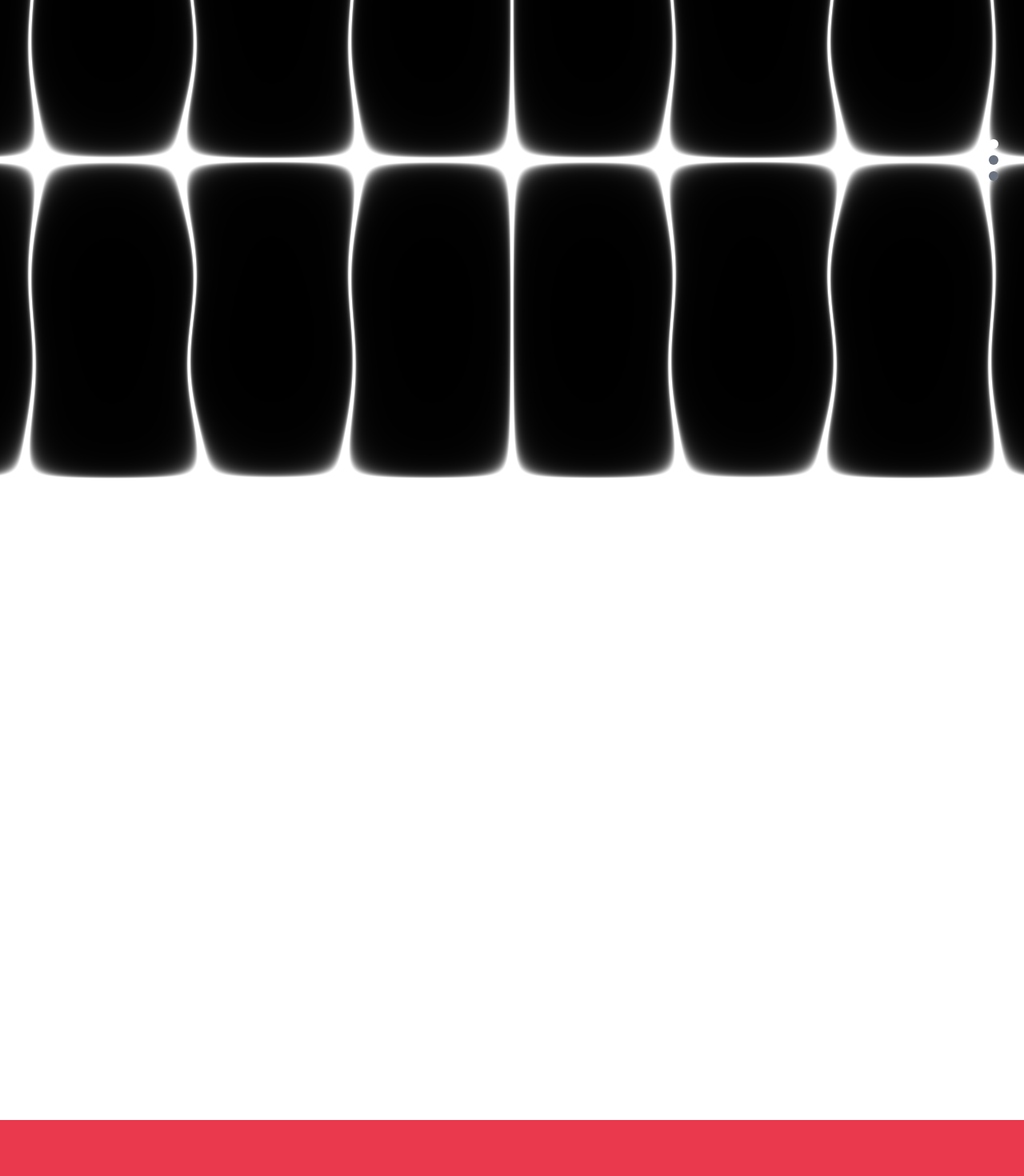
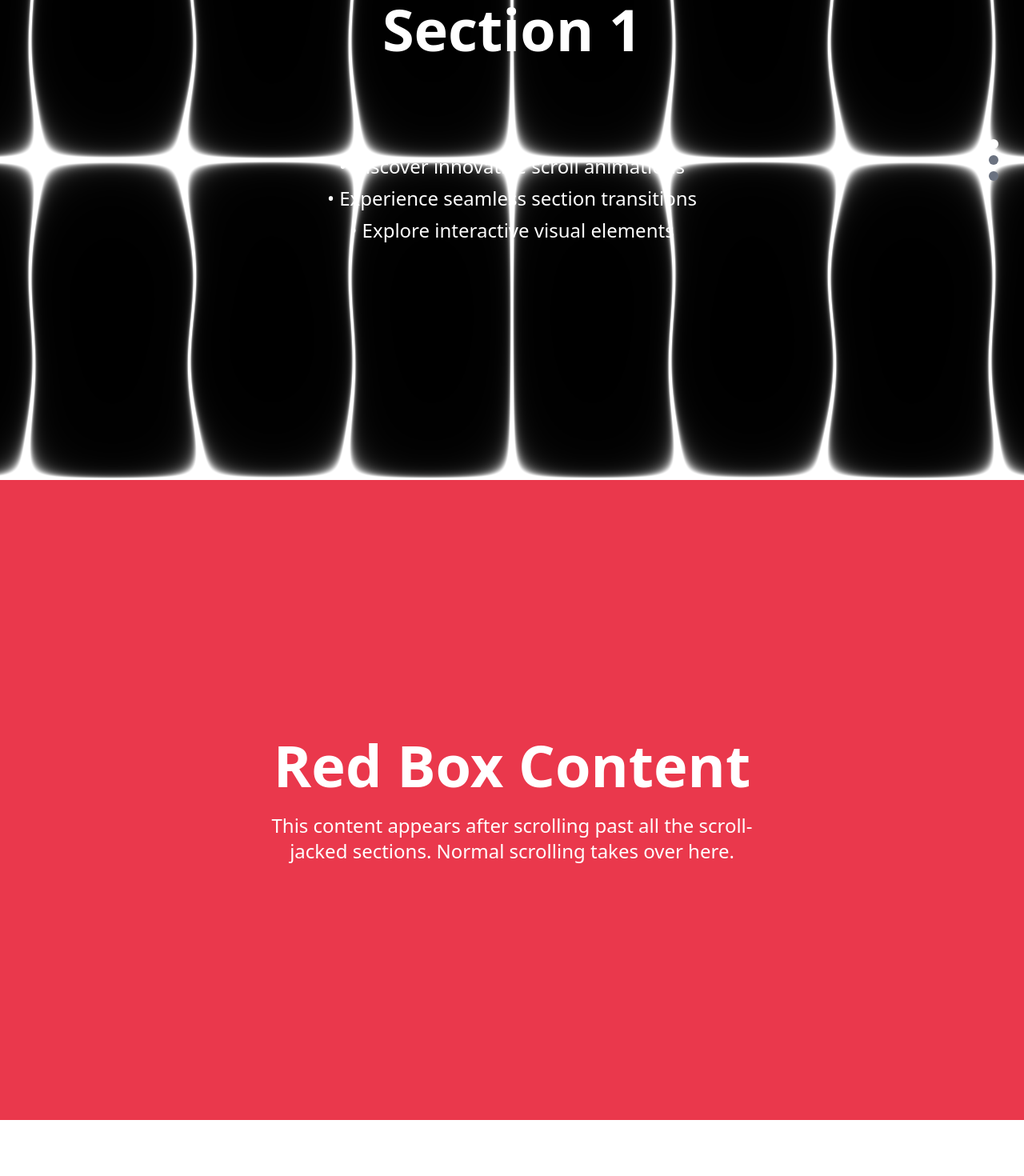
Before and after one commit to stephenat10kr/scroll-chladni-scape, a React (Vite) app: page / in a window 1280 px wide. Shown: the part 200-1670 px from the top of the page at 80% size. After the commit the page ends 1600 px from the top, so only its background shows below. Built offline with nearby package versions, Linux system fonts and the light colour scheme.

Commit message:
Reverted to commit 7b7450c95c0cc7dc1dd8f27c173f09eeb2c15761

```diff
--- a/src/components/ScrollJackContainer.tsx
+++ b/src/components/ScrollJackContainer.tsx
@@ -14,12 +14,10 @@ const ScrollJackContainer: React.FC<ScrollJackContainerProps> = ({ children, tit
     animationDirection,
     sectionCount,
     hasReachedEnd,
-    hasReachedStart,
     setActiveSection,
     setPreviousSection,
     setAnimationDirection,
-    setHasReachedEnd,
-    setHasReachedStart
+    setHasReachedEnd
   } = useScrollJack(children);
 
   const handleSectionChange = (index: number) => {
@@ -31,32 +29,18 @@ const ScrollJackContainer: React.FC<ScrollJackContainerProps> = ({ children, tit
 
   // Reset scroll position when reaching end or beginning
   useEffect(() => {
-    if (hasReachedEnd || hasReachedStart) {
-      console.log("Resetting scroll position, hasReachedEnd:", hasReachedEnd, "hasReachedStart:", hasReachedStart);
+    if (hasReachedEnd) {
       window.scrollTo(0, 0);
     }
-  }, [hasReachedEnd, hasReachedStart]);
+  }, [hasReachedEnd]);
 
   // Use provided titles or default to section numbers
   const sectionTitles = titles || Array.from({ length: sectionCount }, (_, i) => `Section ${i + 1}`);
 
-  // Debug log the component state
-  console.log("ScrollJackContainer rendering:", {
-    activeSection,
-    previousSection,
-    hasReachedEnd,
-    hasReachedStart,
-    sectionCount
-  });
-
   return (
     <div
       ref={containerRef}
-      className={`relative min-h-screen w-full ${hasReachedEnd || hasReachedStart ? '' : 'fixed top-0 left-0'}`}
-      style={{
-        zIndex: hasReachedEnd || hasReachedStart ? 'auto' : 10,
-        overflow: 'visible' // Make sure content isn't being clipped
-      }}
+      className={`h-screen overflow-hidden relative ${hasReachedEnd ? 'static' : ''}`}
     >
       {/* Fixed title display component */}
       <ScrollJackTitle
@@ -67,10 +51,10 @@ const ScrollJackContainer: React.FC<ScrollJackContainerProps> = ({ children, tit
       />
 
       {/* Render sections with proper vertical centering */}
-      <div className="w-full h-full">
+      <div className={`absolute inset-0 ${hasReachedEnd ? 'pb-screen' : ''}`}>
         {React.Children.map(children, (child, index) => {
           if (React.isValidElement(child)) {
-            return createModifiedSection(child, index, activeSection, hasReachedEnd || hasReachedStart, sectionCount);
+            return createModifiedSection(child, index, activeSection, hasReachedEnd, sectionCount);
           }
           return child;
         })}
--- a/src/components/scroll-jack/types.ts
+++ b/src/components/scroll-jack/types.ts
@@ -14,10 +14,8 @@ export interface UseScrollJackResult {
   sectionCount: number;
   sectionTitles: React.ReactNode[];
   hasReachedEnd: boolean;
-  hasReachedStart: boolean;
   setActiveSection: React.Dispatch<React.SetStateAction<number>>;
   setPreviousSection: React.Dispatch<React.SetStateAction<number | null>>;
   setAnimationDirection: React.Dispatch<React.SetStateAction<'up' | 'down'>>;
   setHasReachedEnd: React.Dispatch<React.SetStateAction<boolean>>;
-  setHasReachedStart: React.Dispatch<React.SetStateAction<boolean>>;
 }
--- a/src/components/scroll-jack/use-scroll-jack.ts
+++ b/src/components/scroll-jack/use-scroll-jack.ts
@@ -10,7 +10,6 @@ export const useScrollJack = (children: React.ReactNode) => {
   const [animationDirection, setAnimationDirection] = useState<'up' | 'down'>('up');
   const [isScrolling, setIsScrolling] = useState(false);
   const [hasReachedEnd, setHasReachedEnd] = useState(false);
-  const [hasReachedStart, setHasReachedStart] = useState(false);
 
   // Add scroll sensitivity threshold
   const scrollThreshold = useRef(50); // Higher value = less sensitive
@@ -53,34 +52,12 @@ export const useScrollJack = (children: React.ReactNode) => {
           document.body.style.overflow = 'hidden';
           window.scrollTo(0, 0);
         }
-      } else if (hasReachedStart) {
-        lastScrollY.current = window.scrollY;
-
-        // If user has scrolled to the bottom of the blue section and is continuing downward
-        const scrollHeight = Math.max(
-          document.body.scrollHeight,
-          document.documentElement.scrollHeight,
-          document.body.offsetHeight,
-          document.documentElement.offsetHeight
-        );
-
-        if (window.innerHeight + window.scrollY >= scrollHeight - 10) {
-          // Re-enter the scroll-jack mode at the first section
-          setHasReachedStart(false);
-          setActiveSection(0);
-          setPreviousSection(null);
-          setAnimationDirection('up');
-
-          // Reset body scroll position
-          document.body.style.overflow = 'hidden';
-          window.scrollTo(0, 0);
-        }
       }
     };
 
     const handleWheel = (e: WheelEvent) => {
-      // Allow normal scrolling if we've reached the end or start
-      if (hasReachedEnd || hasReachedStart) {
+      // Allow normal scrolling if we've reached the end
+      if (hasReachedEnd) {
         return; // Let the event propagate naturally
       }
 
@@ -119,10 +96,6 @@ export const useScrollJack = (children: React.ReactNode) => {
             setAnimationDirection('down');
             setPreviousSection(activeSection);
             setActiveSection(activeSection - 1);
-          } else {
-            // We're at the first section and scrolling up, allow normal scrolling to blue section
-            setHasReachedStart(true);
-            document.body.style.overflow = 'auto';
           }
         }
 
@@ -151,15 +124,15 @@ export const useScrollJack = (children: React.ReactNode) => {
       }
       window.removeEventListener('scroll', handleWindowScroll);
     };
-  }, [activeSection, isScrolling, sectionCount, hasReachedEnd, hasReachedStart]);
+  }, [activeSection, isScrolling, sectionCount, hasReachedEnd]);
 
   // Set initial body style
   useEffect(() => {
-    document.body.style.overflow = hasReachedEnd || hasReachedStart ? 'auto' : 'hidden';
+    document.body.style.overflow = hasReachedEnd ? 'auto' : 'hidden';
     return () => {
       document.body.style.overflow = 'auto';
     };
-  }, [hasReachedEnd, hasReachedStart]);
+  }, [hasReachedEnd]);
 
   return {
     containerRef,
@@ -169,11 +142,9 @@ export const useScrollJack = (children: React.ReactNode) => {
     sectionCount,
     sectionTitles,
     hasReachedEnd,
-    hasReachedStart,
     setActiveSection,
     setPreviousSection,
     setAnimationDirection,
     setHasReachedEnd,
-    setHasReachedStart
   };
 };
--- a/src/components/scroll-jack/utils.tsx
+++ b/src/components/scroll-jack/utils.tsx
@@ -1,4 +1,3 @@
-
 import React from 'react';
 
 // Extract titles from sections
@@ -35,16 +34,14 @@ export const createModifiedSection = (
 ) => {
   const isLastSection = index === sectionCount - 1;
 
-  // Debug log for visibility issues
-  console.log("Creating section:", index, "activeSection:", activeSection, "transform:", `translateY(${(index - activeSection) * 100}%)`, "opacity:", 1);
-
   return (
     <div
       className="absolute inset-0 w-full h-full transition-transform duration-700 ease-in-out flex items-center justify-center"
       style={{
         transform: `translateY(${(index - activeSection) * 100}%)`,
-        zIndex: index === activeSection ? 10 : 5,
-        opacity: 1, // Make sure opacity is 1 to be visible
+        zIndex: index === activeSection ? 10 : 0,
+        // Keep the last section visible when reaching end
+        opacity: 1,
         pointerEvents: hasReachedEnd && !isLastSection ? 'none' : 'auto'
       }}
     >
--- a/src/pages/Index.tsx
+++ b/src/pages/Index.tsx
@@ -4,26 +4,15 @@ import ScrollJackContainer from "@/components/ScrollJackContainer";
 
 const Index = () => {
   return (
-    <div className="flex flex-col w-full">
-      {/* Blue box content that appears before the scroll-jacking */}
-      <div className="bg-[#0EA5E9] min-h-screen w-full flex items-center justify-center">
-        <div className="text-center">
-          <h2 className="text-5xl md:text-7xl font-bold mb-6 text-white">Blue Box Content</h2>
-          <p className="text-xl md:text-2xl text-white max-w-2xl mx-auto">
-            This content appears before scrolling to the scroll-jacked sections. Scroll down to experience the scroll-jacking effect.
-          </p>
-        </div>
-      </div>
-
-      <div className="relative w-full">
     <ChladniPattern>
-          {/* ScrollJackContainer */}
+      <div className="flex flex-col">
+        {/* First ScrollJackContainer */}
         <ScrollJackContainer
           titles={["Section 1", "Section 2", "Section 3"]}
         >
           {/* Section 1 */}
           <section className="container mx-auto px-4 min-h-screen flex flex-col items-center justify-center">
-              <div className="text-center w-full">
+            <div className="text-center w-full mt-24">
               <ul className="text-xl md:text-2xl max-w-2xl mx-auto text-white space-y-2">
                 <li>• Discover innovative scroll animations</li>
                 <li>• Experience seamless section transitions</li>
@@ -34,7 +23,7 @@ const Index = () => {
 
           {/* Section 2 */}
           <section className="container mx-auto px-4 min-h-screen flex flex-col items-center justify-center">
-              <div className="text-center w-full">
+            <div className="text-center w-full mt-24">
               <ul className="text-xl md:text-2xl max-w-2xl mx-auto text-white space-y-2">
                 <li>• Titles remain fixed while content scrolls</li>
                 <li>• Animated transitions between sections</li>
@@ -45,7 +34,7 @@ const Index = () => {
 
           {/* Section 3 */}
           <section className="container mx-auto px-4 min-h-screen flex flex-col items-center justify-center">
-              <div className="text-center w-full">
+            <div className="text-center w-full mt-24">
               <ul className="text-xl md:text-2xl max-w-2xl mx-auto text-white space-y-2">
                 <li>• Interactive navigation dots</li>
                 <li>• Responsive design for all devices</li>
@@ -55,8 +44,8 @@ const Index = () => {
           </section>
         </ScrollJackContainer>
 
-          {/* Red box content that appears after scroll-jacking */}
-          <div className="bg-[#ea384c] min-h-screen w-full flex items-center justify-center">
+        {/* Red box content that becomes visible after scroll-jacking */}
+        <div className="bg-[#ea384c] min-h-screen flex items-center justify-center">
           <div className="text-center">
             <h2 className="text-5xl md:text-7xl font-bold mb-6 text-white">Red Box Content</h2>
             <p className="text-xl md:text-2xl text-white max-w-2xl mx-auto">
@@ -64,9 +53,8 @@ const Index = () => {
             </p>
           </div>
         </div>
+      </div>
     </ChladniPattern>
-      </div>
-    </div>
   );
 };
 
```
Lines whose indentation alone changed are shown as unchanged.
